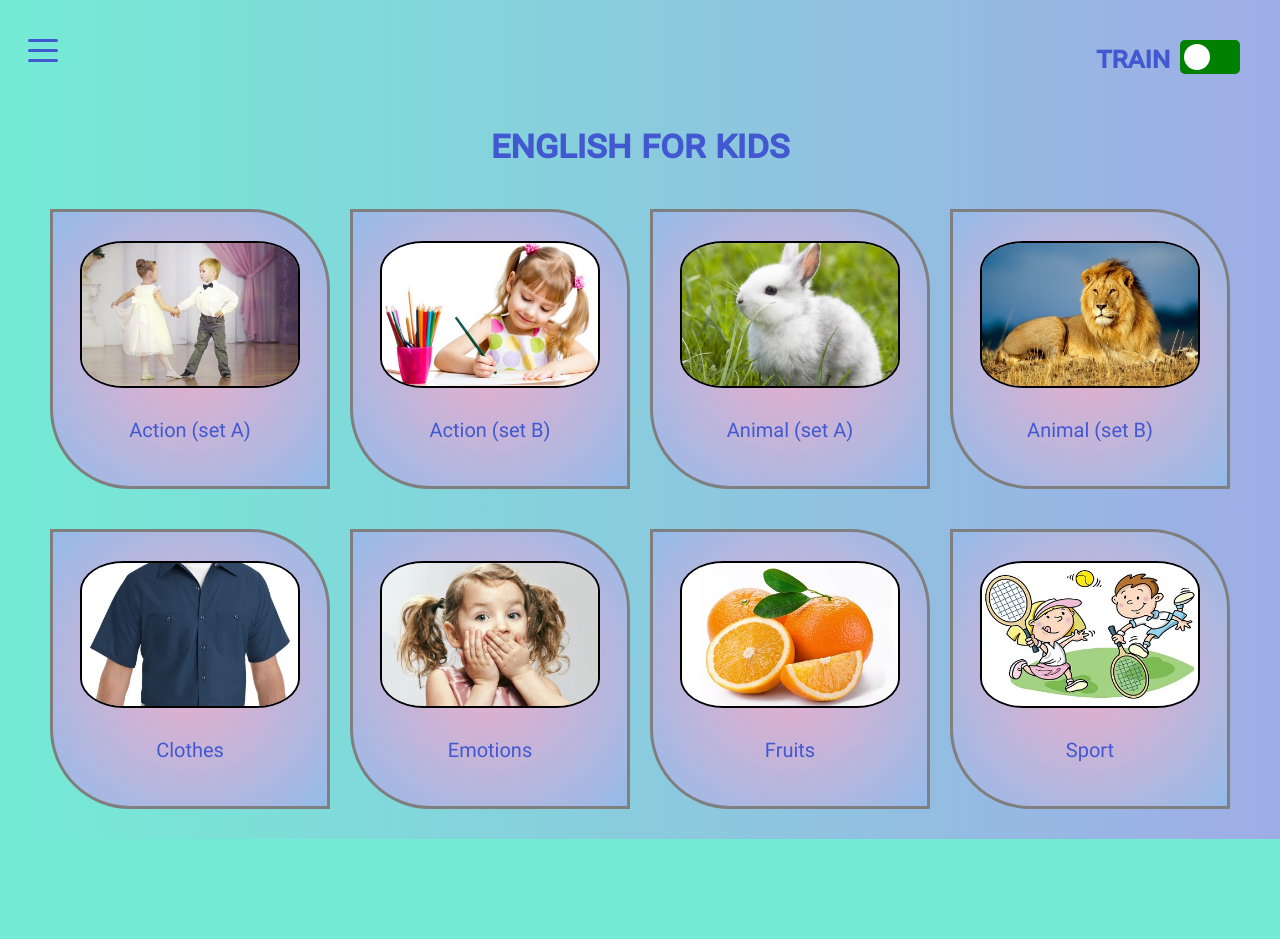
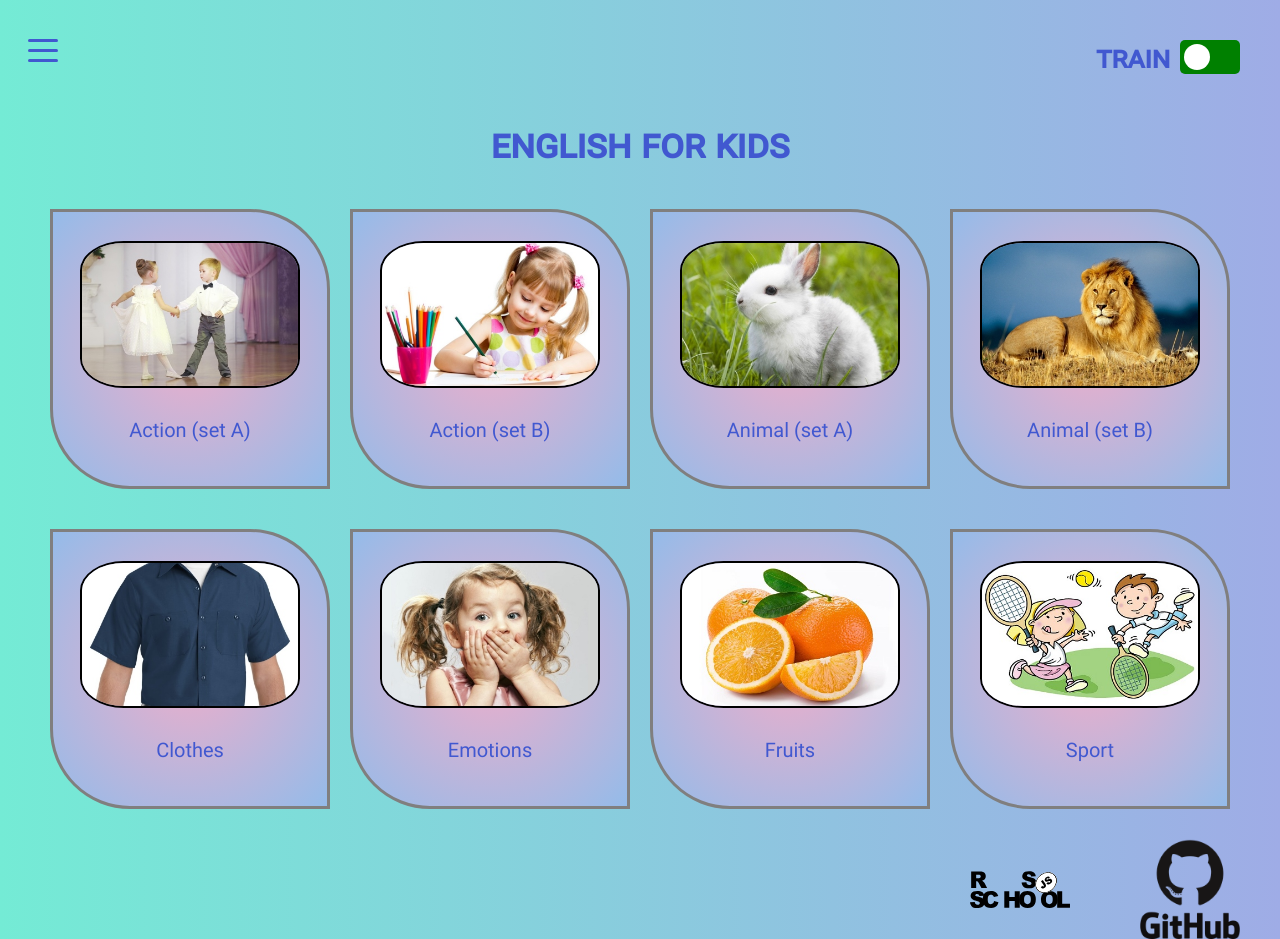
Before and after one commit to Noch4nce/English-for-kids, a website built with webpack: page index.html in a window 1280 px wide. Before the commit the page ends 839 px from the top, so only its background shows below. Built offline with nearby package versions, Linux system fonts and the light colour scheme.

Commit message:
feat: footer

```diff
--- a/index.html
+++ b/index.html
@@ -164,6 +164,15 @@
             </div>
         </section>
     </main>
+
+    <footer class="footer">
+        <div class="rs_wrapper">
+            <a href="https://rs.school/js/" target="_blank"><img class="rs_logo" src="../assets/images/rs_school_js.svg" alt="rs_school_js"></a>
+        </div>
+        <div>
+            <a href="https://github.com/Noch4nce" target="_blank"><img class="github_logo" src="../assets/images/github.webp" alt=""></a>
+        </div>
+    </footer>
     <script src="https://code.jquery.com/jquery-3.5.1.slim.min.js" integrity="sha384-DfXdz2htPH0lsSSs5nCTpuj/zy4C+OGpamoFVy38MVBnE+IbbVYUew+OrCXaRkfj" crossorigin="anonymous"></script>
     <script src="https://cdn.jsdelivr.net/npm/bootstrap@4.5.3/dist/js/bootstrap.bundle.min.js" integrity="sha384-ho+j7jyWK8fNQe+A12Hb8AhRq26LrZ/JpcUGGOn+Y7RsweNrtN/tE3MoK7ZeZDyx" crossorigin="anonymous"></script>
 </body>
--- a/styles/scss/base/_base.scss
+++ b/styles/scss/base/_base.scss
@@ -672,3 +672,25 @@ tr td:nth-child(2) {
         box-shadow: 0 6px 10px rgba(0,0,0,.2);
     }
 }
+
+.footer {
+    display: flex;
+    justify-content: flex-end;
+    align-items: center;
+    margin: 0 auto;
+    min-width: 32rem;
+    max-width: 120rem;
+}
+
+.rs_wrapper {
+    padding-right: 4rem;
+}
+
+.rs_logo {
+    width: 10rem;
+    margin-right: 3rem;
+}
+
+.github_logo {
+    width: 10rem;
+}
```
